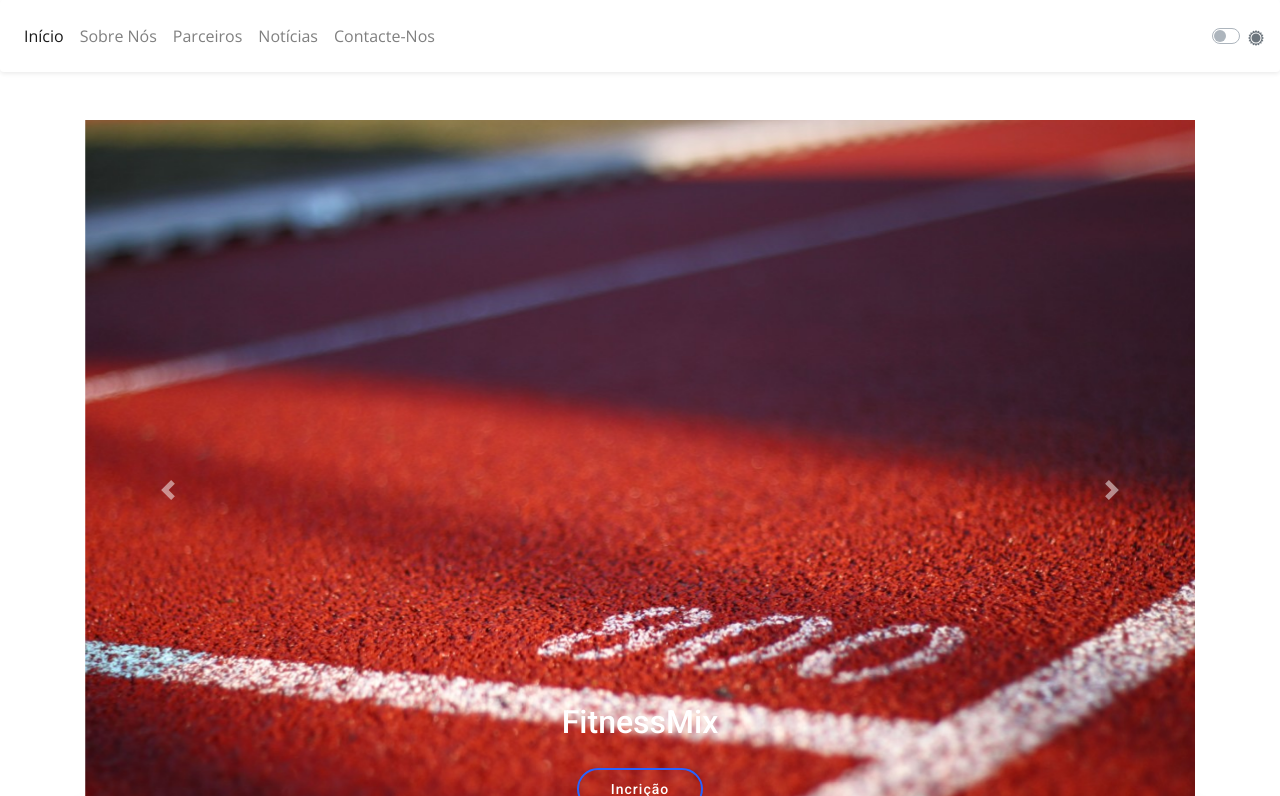
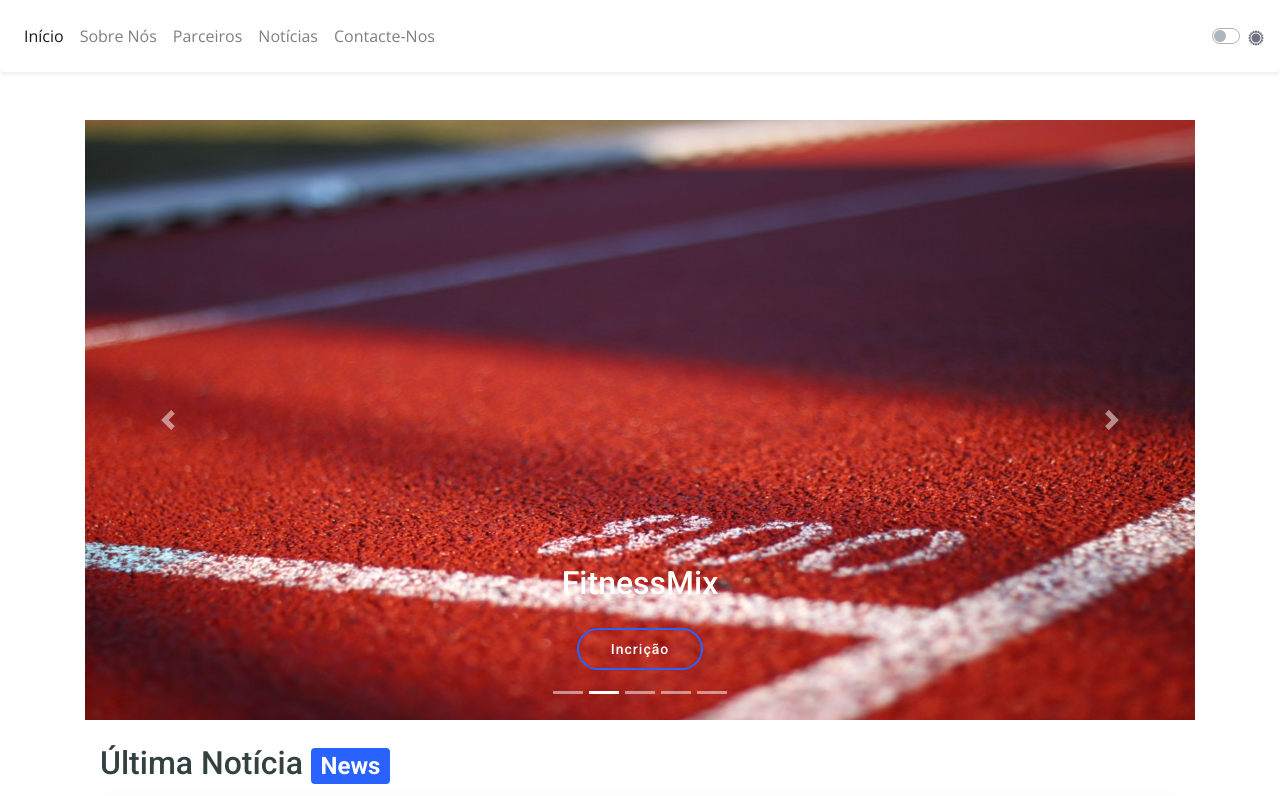
Before and after one commit to GDR-Verderena/gdr-verderena.github.io, a Jekyll site: the page built from index.html, in a window 1280 px wide. Shown: the top 796 px of the page. Built offline with Jekyll 4.4.1, drawn with Linux system fonts in a browser that asks for light colours; grey boxes are pictures that could not be loaded.

Commit message:
Update main.css

```diff
--- a/css/main.css
+++ b/css/main.css
@@ -6,14 +6,15 @@
 }
 .carousel-item>img{
    /* max-height: 500px;*/
+	width:100%;
+	max-height: 600px;
 }
 
 #carousel {
 	/*width: 100%;
   height: 500px;
+
 	*/
-	width:100%;
-	max-height: 600px;
 }
 
 #carousel .btn-get-started {
```
